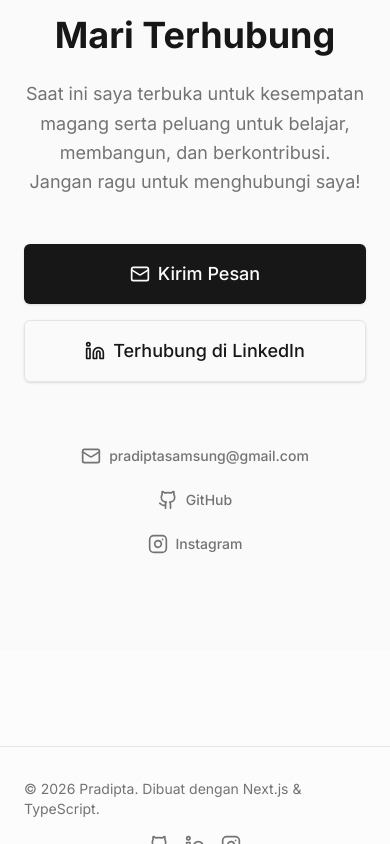
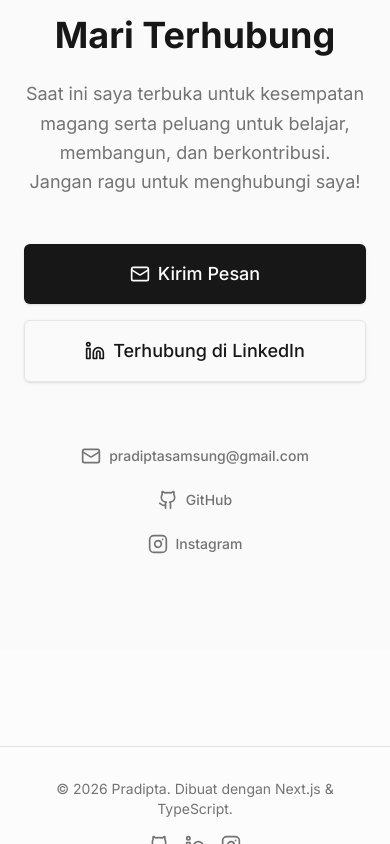
Before and after one commit to Pekesxyz/portofolio-pradipta, a Next.js app: page / in a window 390 px wide. Shown: the part 11156-12000 px from the top of the page. Built offline with nearby package versions, Linux system fonts and the light colour scheme.

Commit message:
style: center footer content on mobile

```diff
--- a/src/components/Footer.tsx
+++ b/src/components/Footer.tsx
@@ -6,11 +6,11 @@
 
   return (
     <footer className="border-t border-border mt-24 py-8">
-      <div className="container mx-auto px-6 md:px-12 flex flex-col md:flex-row items-center justify-between gap-4">
+      <div className="container mx-auto px-6 md:px-12 flex flex-col md:flex-row items-center justify-between gap-4 text-center md:text-left">
         <p className="text-sm text-secondary">
           © {currentYear} Pradipta. Dibuat dengan Next.js & TypeScript.
         </p>
-        <div className="flex items-center gap-4">
+        <div className="flex items-center justify-center gap-4">
           <a
             href="https://github.com/Pekesxyz"
             target="_blank"
```
